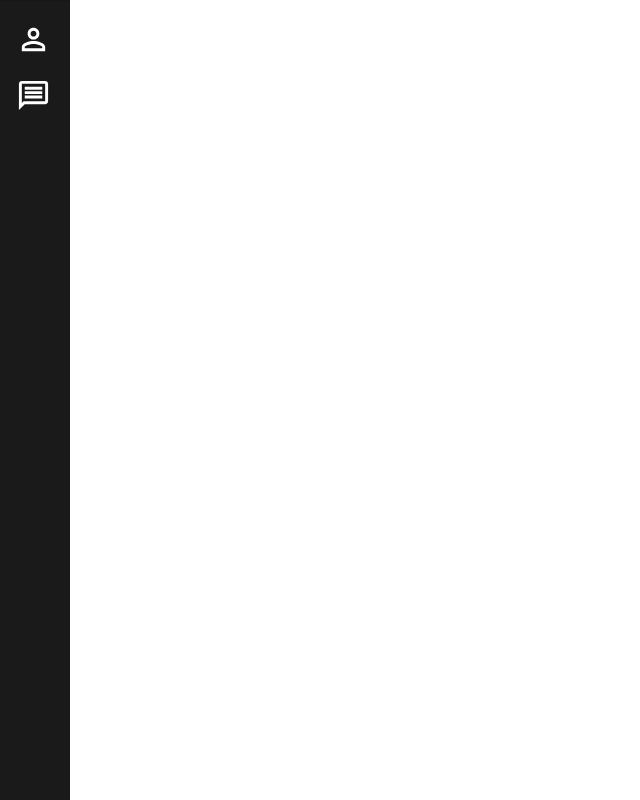
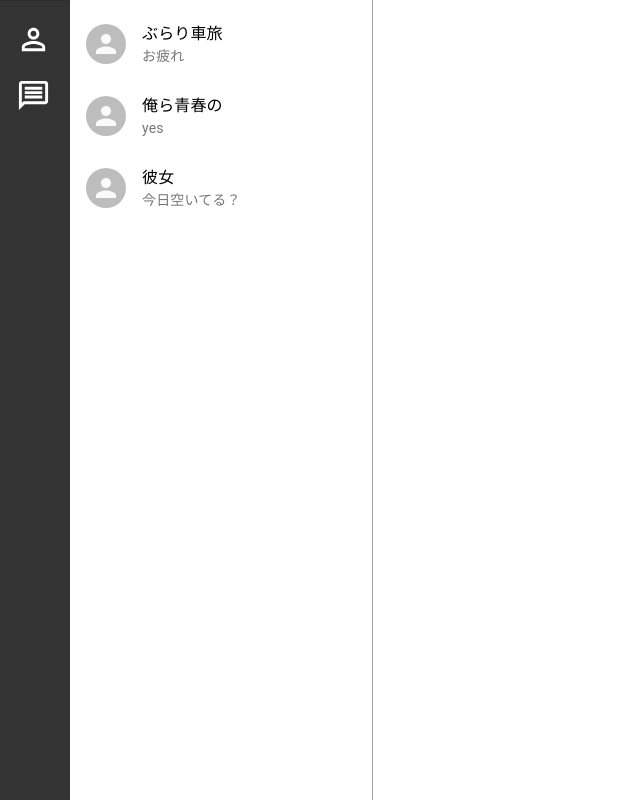
Before and after one commit to nabechin/message, a React (Create React App) app in the folder client/: page / in a window 1280 px wide. Shown: the whole page, without its empty margins (0-640 px from the left). Built offline with nearby package versions, Linux system fonts and the light colour scheme.

Commit message:
add: contact list

```diff
--- a/client/src/App.tsx
+++ b/client/src/App.tsx
@@ -1,20 +1,52 @@
 import React from "react";
+import Avatar from "@material-ui/core/Avatar";
 import Divider from "@material-ui/core/Divider";
+import Grid from "@material-ui/core/Grid";
 import List from "@material-ui/core/List";
 import ListItem from "@material-ui/core/ListItem";
+import ListItemText from "@material-ui/core/ListItemText";
+import ListItemAvatar from "@material-ui/core/ListItemAvatar";
 import MessageOutlinedIcon from "@material-ui/icons/MessageOutlined";
 import PermIdentityOutlinedIcon from "@material-ui/icons/PermIdentityOutlined";
+import { styled } from "@material-ui/core/styles";
+
+const GridWithBorder = styled(Grid)({
+  borderRight: "1px solid #a6a6a6",
+});
 
 class App extends React.Component {
+  private contactList: { roomname: string; talk: string }[] = [
+    { roomname: "ぶらり車旅", talk: "お疲れ" },
+    { roomname: "俺ら青春の", talk: "yes" },
+    { roomname: "彼女", talk: "今日空いてる？" },
+  ];
+  contactElementList = (): JSX.Element[] => {
+    return this.contactList.map((contact, key) => {
+      return (
+        <React.Fragment key={key}>
+          <ListItem>
+            <ListItemAvatar>
+              <Avatar></Avatar>
+            </ListItemAvatar>
+            <ListItemText
+              primary={contact.roomname}
+              secondary={contact.talk}
+            ></ListItemText>
+          </ListItem>
+        </React.Fragment>
+      );
+    });
+  };
   render(): JSX.Element {
     return (
       <div>
+        <div style={{ display: "flex" }}>
           <div
             style={{
               width: 70,
               flexShrink: 0,
               height: "100vh",
-            backgroundColor: "#1a1a1a",
+              backgroundColor: "#333333",
             }}
           >
             <Divider />
@@ -33,6 +65,14 @@ class App extends React.Component {
               </ListItem>
             </List>
           </div>
+          <Grid container>
+            <GridWithBorder item xs={3}>
+              <List>{this.contactElementList()}</List>
+            </GridWithBorder>
+            <Divider flexItem={false} />
+            <Grid item xs={9}></Grid>
+          </Grid>
+        </div>
       </div>
     );
   }
```
Also changed, not shown: 1 other file (tests, documents, lock files or other folders). Lines whose indentation alone changed are shown as unchanged.
